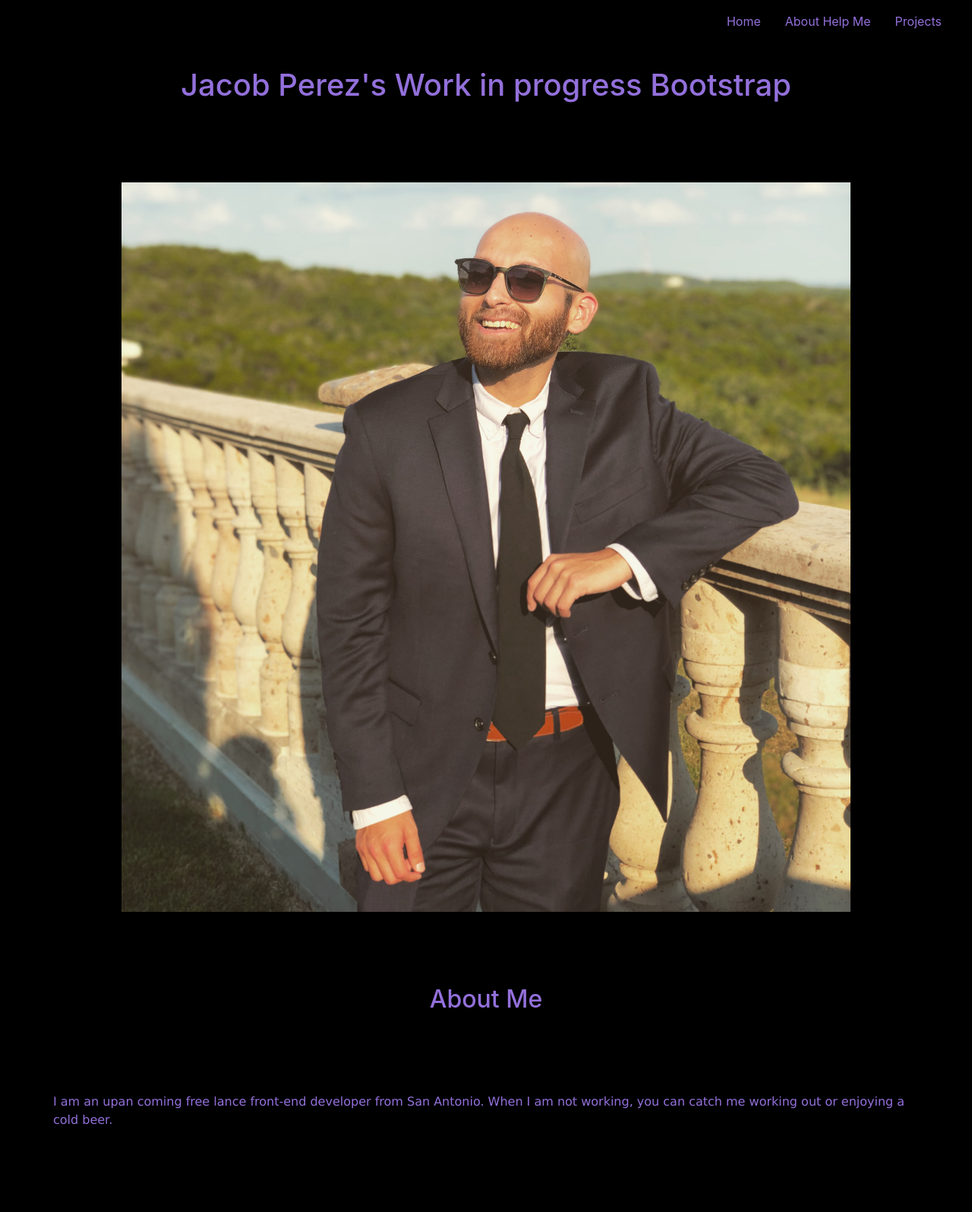
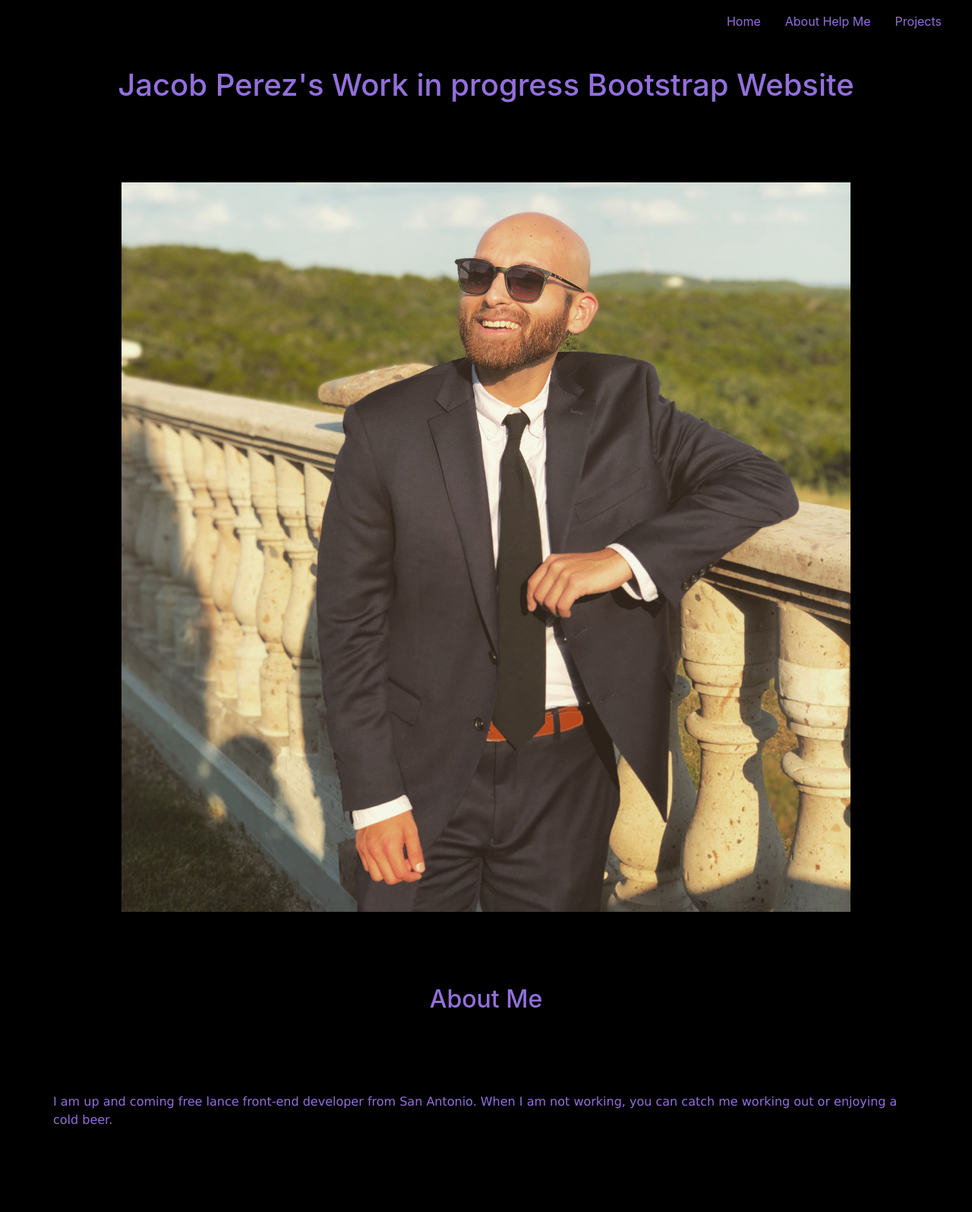
Before and after one commit to jperez210/jacobperez.github.io, a website: page index.html in a window 1280 px wide. Shown: the top 1595 px of the page at 76% size. Drawn offline with nearby package versions, Linux system fonts and the light colour scheme.

Commit message:
Another One

```diff
--- a/index.html
+++ b/index.html
@@ -17,7 +17,7 @@
 <body>
     <br>
     <div class="jumbotron text-center" >
-        <h1>Jacob Perez's Work in progress Bootstrap</h1>
+        <h1>Jacob Perez's Work in progress Bootstrap Website</h1>
       </div>
 
     <nav class="navbar navbar-expand-sm fixed-top navbar-dark">
@@ -43,13 +43,11 @@
 
 
 
-<div class="container">
+      <div class="container">
         <h2 style="color: mediumpurple;">  About Me</h2>
         <div class="row">
-        <p> I am an upan coming free lance front-end developer from San Antonio. When I am not working, you can catch me working out or enjoying a cold beer.
+        <p> I am up and coming free lance front-end developer from San Antonio. When I am not working, you can catch me working out or enjoying a cold beer.
         </p>
-
-
         </div>
         </div>
 
```
Also changed, not shown: 3 other files.
